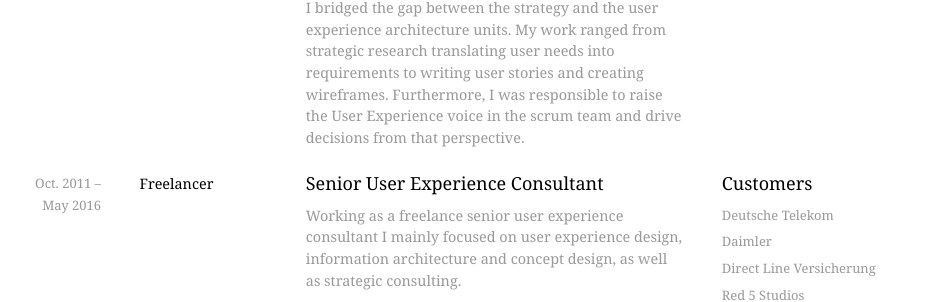
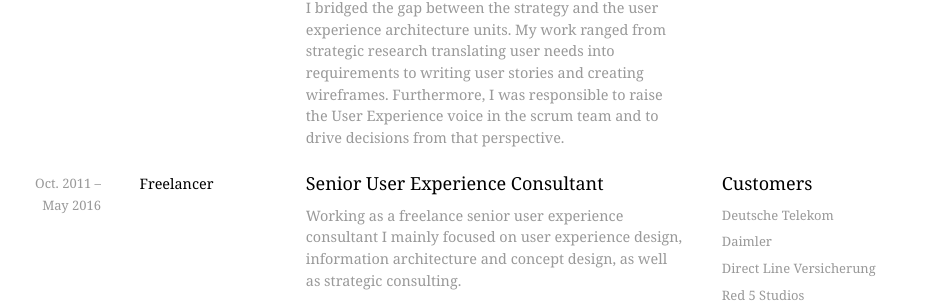
Before and after one commit to ma6/ma6.github.io, a Jekyll site: the page built from _pages/index.md, in a window 1280 px wide and 900 px high, scrolled down 1447 px. Shown: the part 262-564 px from the top of the window, without its empty margins (187-1121 px from the left). Built offline with Jekyll 4.4.1, drawn with Linux system fonts in a browser that asks for light colours; some web fonts are replaced; comment, search, counter and statistics services are not loaded.

```diff
--- a/_data/experience.yml
+++ b/_data/experience.yml
@@ -34,7 +34,7 @@
   title: Senior User Experience Consultant
   content:
     - text: MRM//McCann is the digital unit of the advertising agency group McCann. During my work at the Frankfurt office, I specialized in user experience strategy for a large retail client.
-    - text: I bridged the gap between the strategy and the user experience architecture units. My work ranged from strategic research translating user needs into requirements to writing user stories and creating wireframes. Furthermore, I was responsible to raise the User Experience voice in the scrum team and drive decisions from that perspective.
+    - text: I bridged the gap between the strategy and the user experience architecture units. My work ranged from strategic research translating user needs into requirements to writing user stories and creating wireframes. Furthermore, I was responsible to raise the User Experience voice in the scrum team and to drive decisions from that perspective.
   tasks:
     - task: ALDI Nord
 
```
